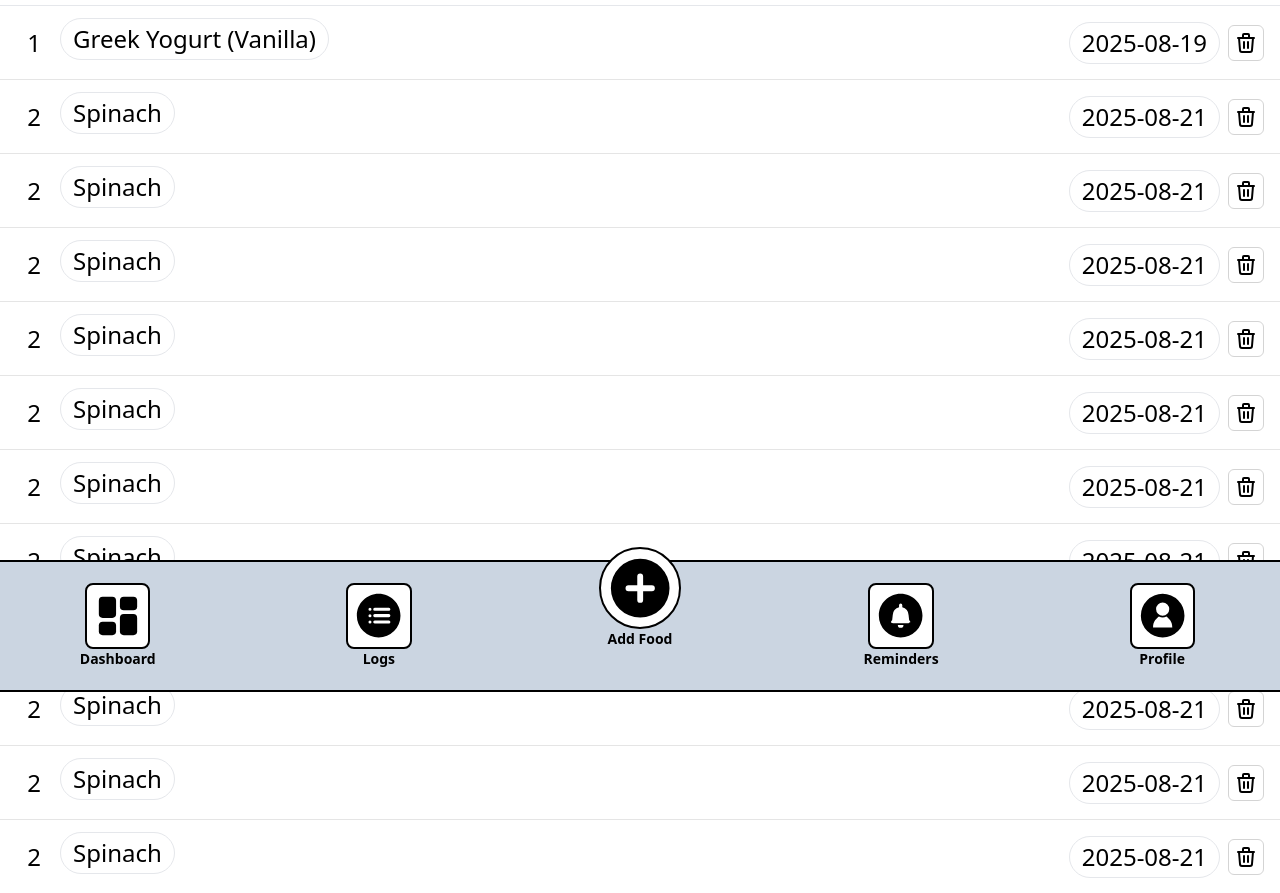
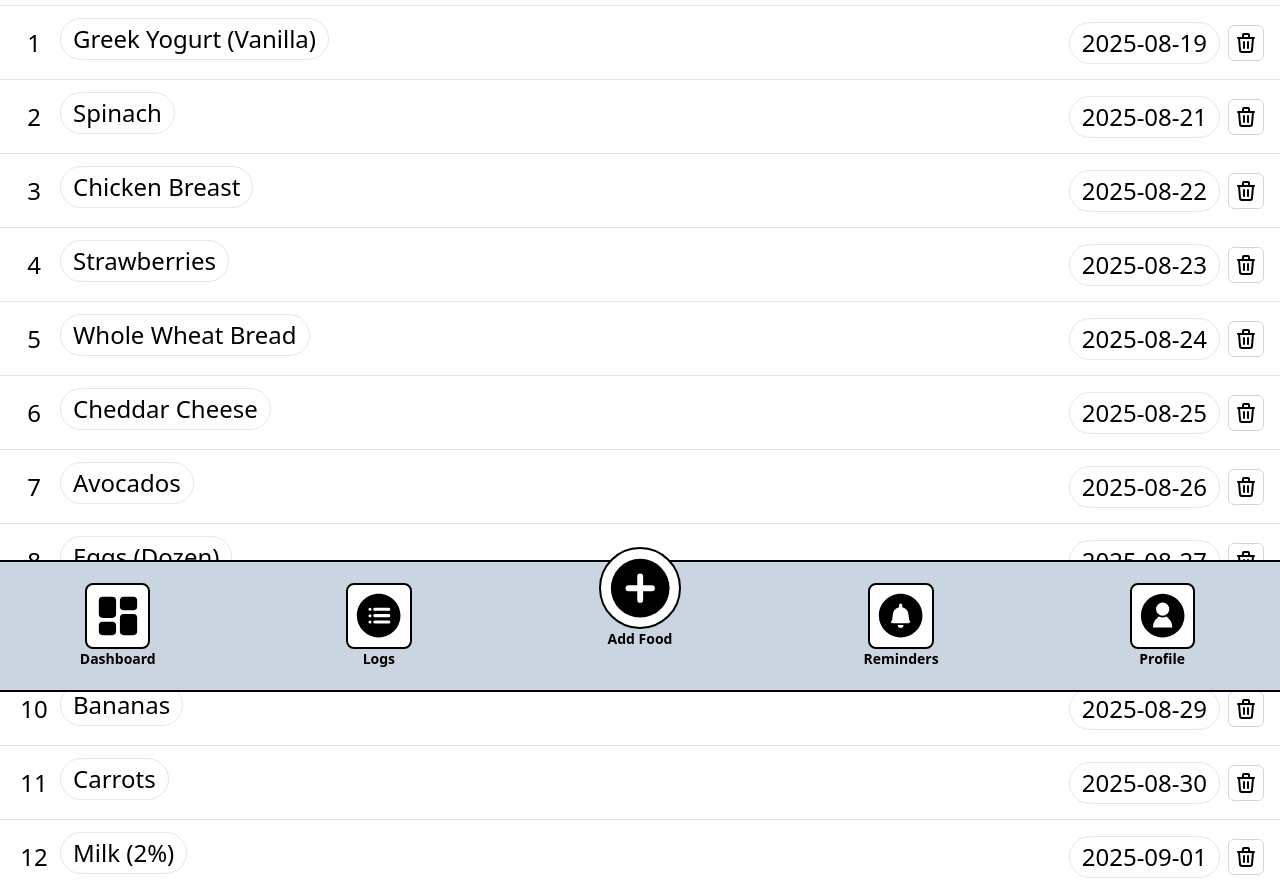
Before and after one commit to Gzheng710-kiwi/1800_202530_DTC03, a website built with Vite: page deletelogs.html in a window 1280 px wide. Shown: the part 108-1001 px from the top of the page. Built offline with nearby package versions, Linux system fonts and the light colour scheme.

Commit message:
Add different names to the tables

```diff
--- a/deletelogs.html
+++ b/deletelogs.html
@@ -60,7 +60,6 @@
             class="grid grid-cols-[2.25rem_1fr_auto_auto] items-center gap-2 px-4 py-3"
           >
             <span class="text-center text-black">1</span>
-
             <div class="min-w-0">
               <span
                 class="inline-block max-w-full truncate rounded-full border px-3 py-1 font-medium"
@@ -68,11 +67,9 @@
                 Greek Yogurt (Vanilla)
               </span>
             </div>
-
-            <span class="rounded-full border px-3 py-1 text-black">
-              2025-08-19
-            </span>
-
+            <span class="rounded-full border px-3 py-1 text-black"
+              >2025-08-19</span
+            >
             <button
               type="button"
               class="justify-self-end inline-flex items-center justify-center size-9 rounded-md border border-neutral-300 hover:bg-neutral-50 active:scale-95 transition"
@@ -146,16 +143,16 @@
           <li
             class="grid grid-cols-[2.25rem_1fr_auto_auto] items-center gap-2 px-4 py-3"
           >
-            <span class="text-center text-black">2</span>
+            <span class="text-center text-black">3</span>
             <div class="min-w-0">
               <span
                 class="inline-block max-w-full truncate rounded-full border px-3 py-1 font-medium"
               >
-                Spinach
+                Chicken Breast
               </span>
             </div>
             <span class="rounded-full border px-3 py-1 text-black"
-              >2025-08-21</span
+              >2025-08-22</span
             >
             <button
               type="button"
@@ -182,20 +179,21 @@
               </svg>
             </button>
           </li>
+
           <!-- Fourth table -->
           <li
             class="grid grid-cols-[2.25rem_1fr_auto_auto] items-center gap-2 px-4 py-3"
           >
-            <span class="text-center text-black">2</span>
+            <span class="text-center text-black">4</span>
             <div class="min-w-0">
               <span
                 class="inline-block max-w-full truncate rounded-full border px-3 py-1 font-medium"
               >
-                Spinach
+                Strawberries
               </span>
             </div>
             <span class="rounded-full border px-3 py-1 text-black"
-              >2025-08-21</span
+              >2025-08-23</span
             >
             <button
               type="button"
@@ -227,16 +225,16 @@
           <li
             class="grid grid-cols-[2.25rem_1fr_auto_auto] items-center gap-2 px-4 py-3"
           >
-            <span class="text-center text-black">2</span>
+            <span class="text-center text-black">5</span>
             <div class="min-w-0">
               <span
                 class="inline-block max-w-full truncate rounded-full border px-3 py-1 font-medium"
               >
-                Spinach
+                Whole Wheat Bread
               </span>
             </div>
             <span class="rounded-full border px-3 py-1 text-black"
-              >2025-08-21</span
+              >2025-08-24</span
             >
             <button
               type="button"
@@ -268,16 +266,16 @@
           <li
             class="grid grid-cols-[2.25rem_1fr_auto_auto] items-center gap-2 px-4 py-3"
           >
-            <span class="text-center text-black">2</span>
+            <span class="text-center text-black">6</span>
             <div class="min-w-0">
               <span
                 class="inline-block max-w-full truncate rounded-full border px-3 py-1 font-medium"
               >
-                Spinach
+                Cheddar Cheese
               </span>
             </div>
             <span class="rounded-full border px-3 py-1 text-black"
-              >2025-08-21</span
+              >2025-08-25</span
             >
             <button
               type="button"
@@ -309,16 +307,16 @@
           <li
             class="grid grid-cols-[2.25rem_1fr_auto_auto] items-center gap-2 px-4 py-3"
           >
-            <span class="text-center text-black">2</span>
+            <span class="text-center text-black">7</span>
             <div class="min-w-0">
               <span
                 class="inline-block max-w-full truncate rounded-full border px-3 py-1 font-medium"
               >
-                Spinach
+                Avocados
               </span>
             </div>
             <span class="rounded-full border px-3 py-1 text-black"
-              >2025-08-21</span
+              >2025-08-26</span
             >
             <button
               type="button"
@@ -346,20 +344,20 @@
             </button>
           </li>
 
-          <!-- Eight  table -->
+          <!-- Eighth table -->
           <li
             class="grid grid-cols-[2.25rem_1fr_auto_auto] items-center gap-2 px-4 py-3"
           >
-            <span class="text-center text-black">2</span>
+            <span class="text-center text-black">8</span>
             <div class="min-w-0">
               <span
                 class="inline-block max-w-full truncate rounded-full border px-3 py-1 font-medium"
               >
-                Spinach
+                Eggs (Dozen)
               </span>
             </div>
             <span class="rounded-full border px-3 py-1 text-black"
-              >2025-08-21</span
+              >2025-08-27</span
             >
             <button
               type="button"
@@ -391,16 +389,16 @@
           <li
             class="grid grid-cols-[2.25rem_1fr_auto_auto] items-center gap-2 px-4 py-3"
           >
-            <span class="text-center text-black">2</span>
+            <span class="text-center text-black">9</span>
             <div class="min-w-0">
               <span
                 class="inline-block max-w-full truncate rounded-full border px-3 py-1 font-medium"
               >
-                Spinach
+                Tomato Sauce Jar
               </span>
             </div>
             <span class="rounded-full border px-3 py-1 text-black"
-              >2025-08-21</span
+              >2025-08-28</span
             >
             <button
               type="button"
@@ -432,16 +430,16 @@
           <li
             class="grid grid-cols-[2.25rem_1fr_auto_auto] items-center gap-2 px-4 py-3"
           >
-            <span class="text-center text-black">2</span>
+            <span class="text-center text-black">10</span>
             <div class="min-w-0">
               <span
                 class="inline-block max-w-full truncate rounded-full border px-3 py-1 font-medium"
               >
-                Spinach
+                Bananas
               </span>
             </div>
             <span class="rounded-full border px-3 py-1 text-black"
-              >2025-08-21</span
+              >2025-08-29</span
             >
             <button
               type="button"
@@ -473,16 +471,16 @@
           <li
             class="grid grid-cols-[2.25rem_1fr_auto_auto] items-center gap-2 px-4 py-3"
           >
-            <span class="text-center text-black">2</span>
+            <span class="text-center text-black">11</span>
             <div class="min-w-0">
               <span
                 class="inline-block max-w-full truncate rounded-full border px-3 py-1 font-medium"
               >
-                Spinach
+                Carrots
               </span>
             </div>
             <span class="rounded-full border px-3 py-1 text-black"
-              >2025-08-21</span
+              >2025-08-30</span
             >
             <button
               type="button"
@@ -510,20 +508,20 @@
             </button>
           </li>
 
-          <!-- twelveth table -->
+          <!-- twelfth table -->
           <li
             class="grid grid-cols-[2.25rem_1fr_auto_auto] items-center gap-2 px-4 py-3"
           >
-            <span class="text-center text-black">2</span>
+            <span class="text-center text-black">12</span>
             <div class="min-w-0">
               <span
                 class="inline-block max-w-full truncate rounded-full border px-3 py-1 font-medium"
               >
-                Spinach
+                Milk (2%)
               </span>
             </div>
             <span class="rounded-full border px-3 py-1 text-black"
-              >2025-08-21</span
+              >2025-09-01</span
             >
             <button
               type="button"
```
